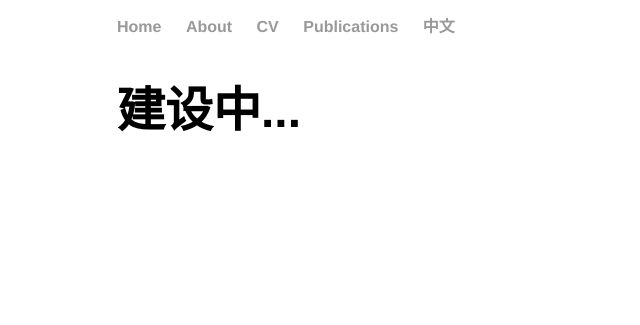
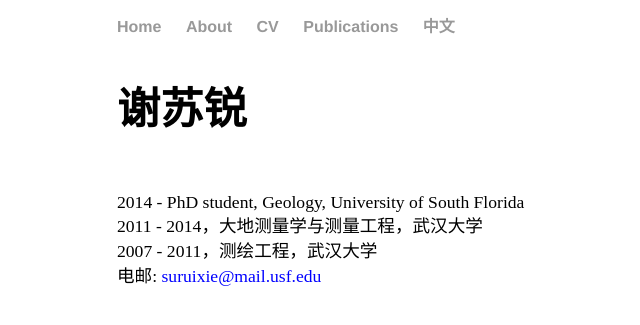
Before and after one commit to suruixie/suruixie.github.io, a Jekyll site: the page built from Chinese/index.html, in a window 1280 px wide. Shown: the top 325 px of the page, without its empty margins (11-651 px from the left). Built offline with Jekyll 4.4.1, drawn with Linux system fonts in a browser that asks for light colours.

Commit message:
Update index.html

```diff
--- a/Chinese/index.html
+++ b/Chinese/index.html
@@ -3,6 +3,16 @@ layout: default
 title: 苏锐的中文页面
 ---
 
-<div class="Chinese">
-	<h1>建设中...</h1>
-</div>
+<body>
+    <div class="Chinese">
+        <div class="sideText">
+	    <h2>谢苏锐</h2>
+            <p>2014 - PhD student, Geology, University of South Florida<br>
+            2011 - 2014，大地测量学与测量工程，武汉大学<br>
+            2007 - 2011，测绘工程，武汉大学<br>
+            电邮:
+		    <a href="mailto:suruixie@mail.usf.edu" style="color:#0000FF;">suruixie@mail.usf.edu</a>
+            </p>
+        </div>
+    </div>
+</body>
```
